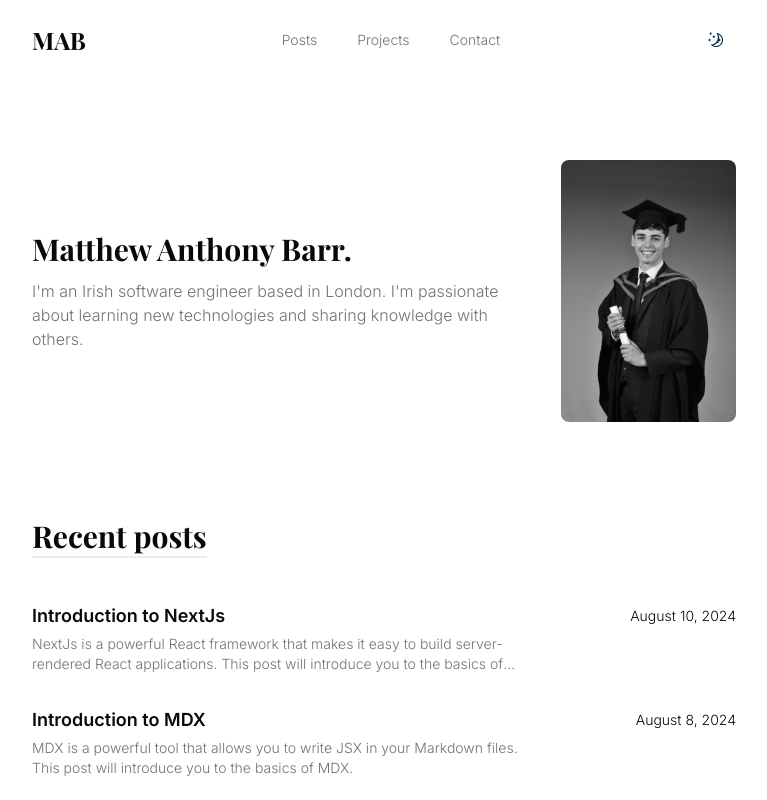
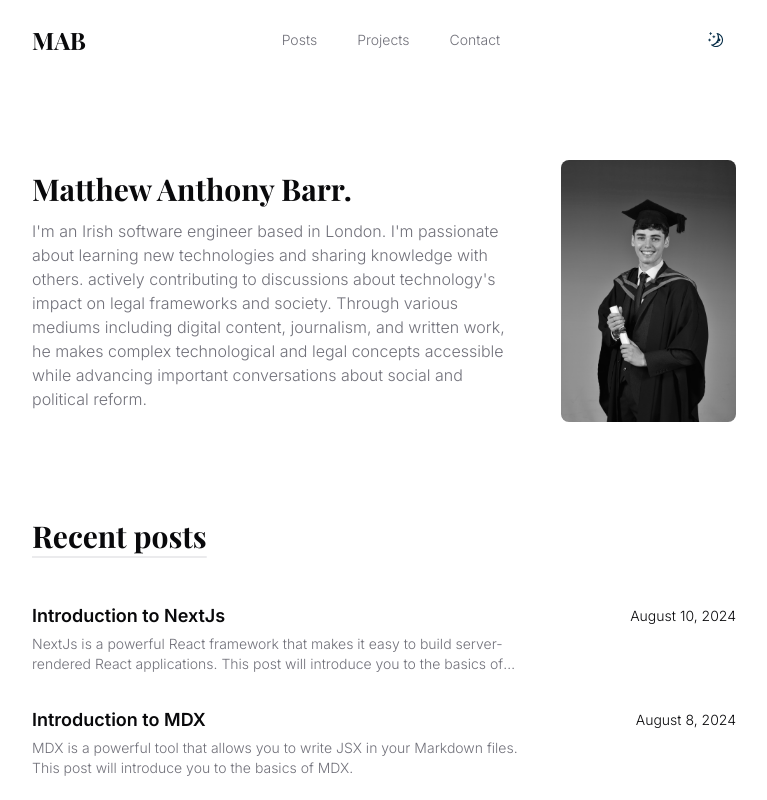
Before and after one commit to matthewanthony777/next-mdx-portfolio, a Next.js app: page / in a window 1280 px wide. Shown: the top 800 px of the page, without its empty margins (256-1023 px from the left). Built offline with nearby package versions, Linux system fonts and the light colour scheme; no server answers; a web font is replaced by a local one.

Commit message:
updated intro

```diff
--- a/components/intro.tsx
+++ b/components/intro.tsx
@@ -10,6 +10,9 @@ export default function Intro() {
           I&#39;m an Irish software engineer based in London. I&#39;m
           passionate about learning new technologies and sharing knowledge with
           others.
+          actively contributing to discussions about technology's impact on legal frameworks and society.
+          Through various mediums including digital content, journalism, and written work,
+          he makes complex technological and legal concepts accessible while advancing important conversations about social and political reform.
         </p>
       </div>
       <div className='relative'>
```
